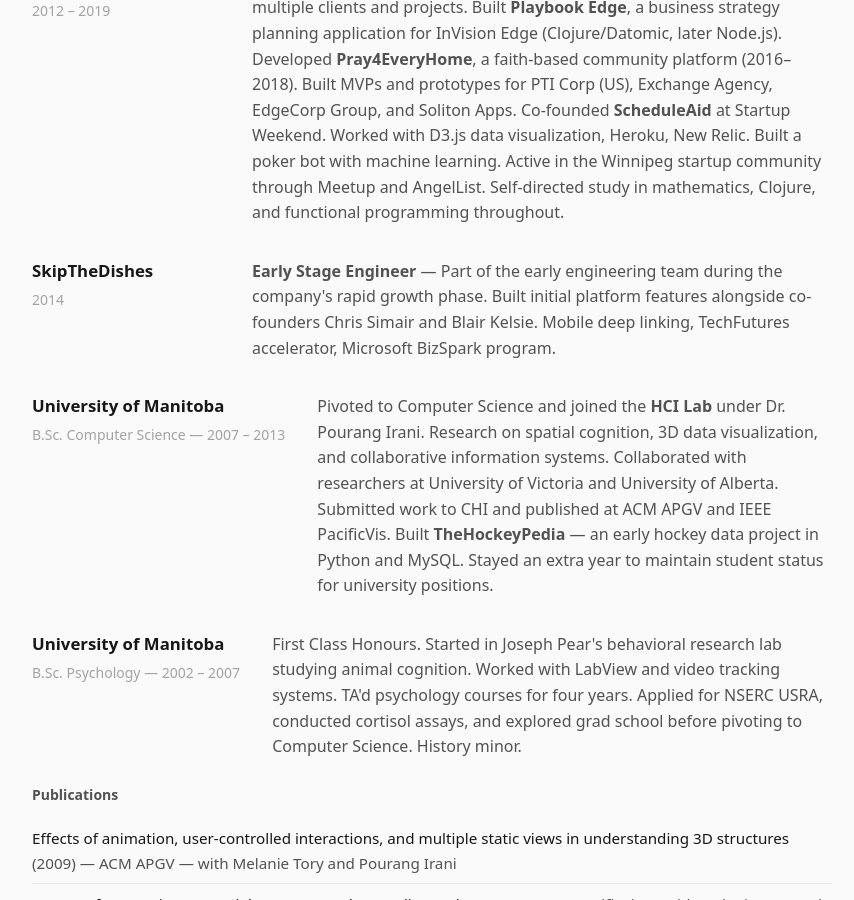
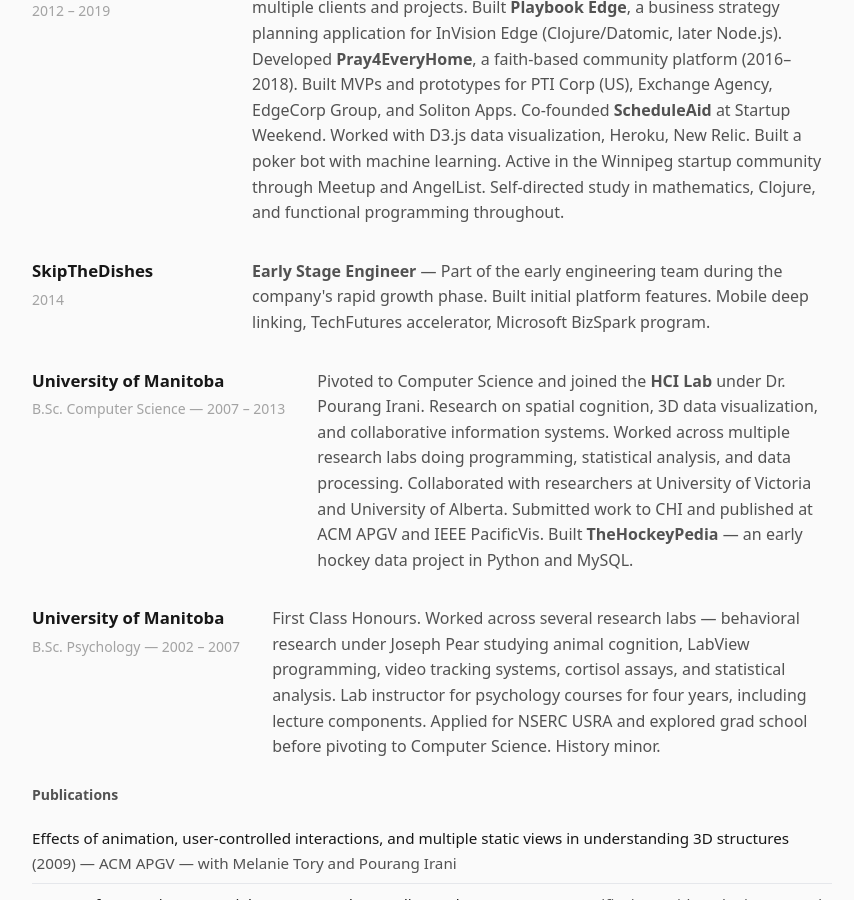
Before and after one commit to taylorSando/taylorSando.github.io, a Jekyll site: the page built from index.html, in a window 1280 px wide and 900 px high, scrolled down 1216 px. Shown: the whole window, without its empty margins (208-1062 px from the left). Built offline with Jekyll 4.4.1, drawn with Linux system fonts in a browser that asks for light colours.

Commit message:
content: emphasize lab work and teaching, remove names
- Reframe Psychology entry around multi-lab work (programming,
  stats, data processing) rather than single lab
- Change TA to Lab Instructor with lecture components
- Add cross-lab programming/stats work to CS entry
- Remove co-founder name references from SkipTheDishes
- Remove extra year detail from CS entry

Co-Authored-By: Claude Opus 4.6 <noreply@anthropic.com>

```diff
--- a/index.html
+++ b/index.html
@@ -109,9 +109,8 @@ layout: landing
     <div class="journey-desc">
       <strong>Early Stage Engineer</strong> &mdash;
       Part of the early engineering team during the company's rapid growth
-      phase. Built initial platform features alongside co-founders Chris Simair
-      and Blair Kelsie. Mobile deep linking, TechFutures accelerator, Microsoft
-      BizSpark program.
+      phase. Built initial platform features. Mobile deep linking, TechFutures
+      accelerator, Microsoft BizSpark program.
     </div>
   </div>
 
@@ -123,12 +122,12 @@ layout: landing
     <div class="journey-desc">
       Pivoted to Computer Science and joined the <strong>HCI Lab</strong> under
       Dr. Pourang Irani. Research on spatial cognition, 3D data visualization,
-      and collaborative information systems. Collaborated with researchers at
-      University of Victoria and University of Alberta. Submitted work to CHI
-      and published at ACM APGV and IEEE PacificVis. Built
-      <strong>TheHockeyPedia</strong> &mdash; an early hockey data project in
-      Python and MySQL. Stayed an extra year to maintain student status for
-      university positions.
+      and collaborative information systems. Worked across multiple research labs
+      doing programming, statistical analysis, and data processing. Collaborated
+      with researchers at University of Victoria and University of Alberta.
+      Submitted work to CHI and published at ACM APGV and IEEE PacificVis.
+      Built <strong>TheHockeyPedia</strong> &mdash; an early hockey data project
+      in Python and MySQL.
     </div>
   </div>
 
@@ -138,11 +137,12 @@ layout: landing
       <span>B.Sc. Psychology &mdash; 2002 &ndash; 2007</span>
     </div>
     <div class="journey-desc">
-      First Class Honours. Started in Joseph Pear's behavioral research lab
-      studying animal cognition. Worked with LabView and video tracking systems.
-      TA'd psychology courses for four years. Applied for NSERC USRA, conducted
-      cortisol assays, and explored grad school before pivoting to Computer
-      Science. History minor.
+      First Class Honours. Worked across several research labs &mdash; behavioral
+      research under Joseph Pear studying animal cognition, LabView programming,
+      video tracking systems, cortisol assays, and statistical analysis. Lab
+      instructor for psychology courses for four years, including lecture
+      components. Applied for NSERC USRA and explored grad school before
+      pivoting to Computer Science. History minor.
     </div>
   </div>
 </div>
```
